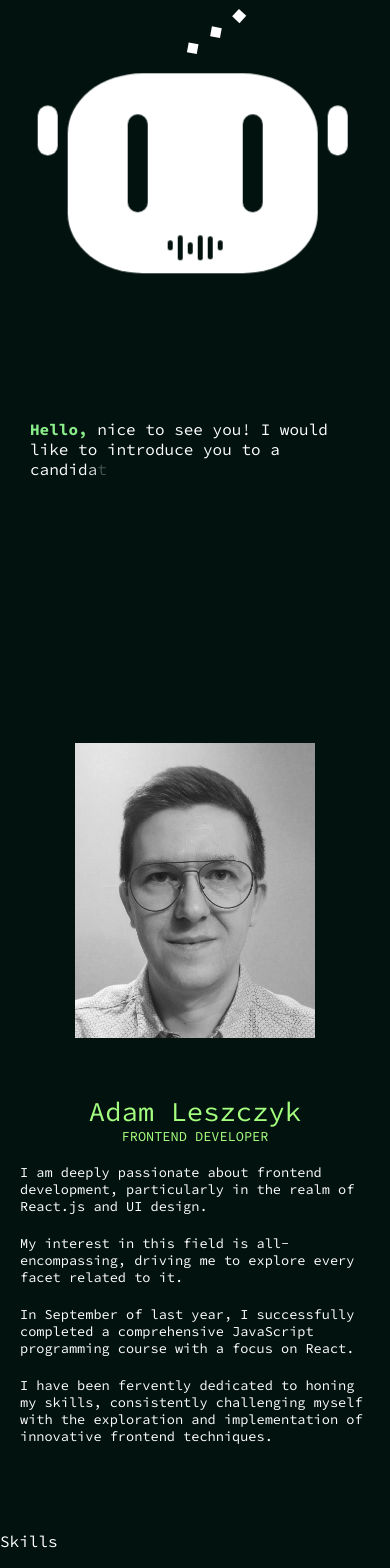
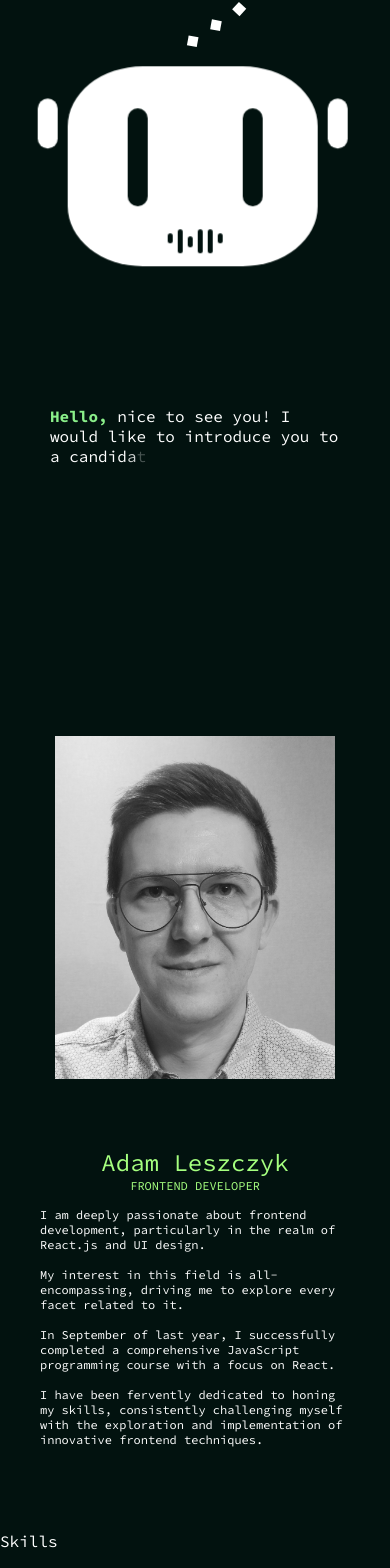
Before and after one commit to AdamCodeDesign/Portfolio-Adam-L, a React (Vite) app: page / in a window 390 px wide. Shown: the part 157-1725 px from the top of the page. Built offline with nearby package versions, Linux system fonts and the light colour scheme.

Commit message:
added some breakpoints

```diff
--- a/src/components/hero/hero.scss
+++ b/src/components/hero/hero.scss
@@ -223,7 +223,7 @@
       .info {
         width: 640px;
         padding-bottom: 100px;
-        padding: 0 20px;
+        padding: 0 40px;
         .text1 {
           color: rgb(138, 239, 138);
           font-weight: bold;
@@ -242,7 +242,7 @@
       .info {
         width: calc(100vw - 20px);
         padding-bottom: 100px;
-        padding: 0 20px;
+        padding: 0 40px;
         .text1 {
           color: rgb(138, 239, 138);
           font-weight: bold;
--- a/src/components/profile/profile.scss
+++ b/src/components/profile/profile.scss
@@ -1,5 +1,5 @@
 .container-profile {
-  @media screen and (orientation: portrait ) {
+  @media screen and (max-width:575px) {
     .profile {
       height: 100vh;
       display: flex;
@@ -7,8 +7,7 @@
       justify-content: space-evenly;
       align-items: center;
       .myphoto {
-
-        width: 240px;
+        width: 280px;
       }
 
       .about-me {
@@ -16,7 +15,8 @@
         flex-direction: column;
         justify-content: center;
         align-items: center;
-        font-size: 1.7em;
+        font-size: 1.5rem;
+        padding: 20px 40px;
         .myname {
             height: 60px;
             display: flex;
@@ -31,28 +31,27 @@
         ol{
             font-size: 0.5em;
             list-style: none;
-            margin: 10px 20px;
 
             li{
-              margin-bottom: 20px;
+              margin-bottom: 15px;
             }
           }
       }
     }
   }
-  @media screen and (orientation: landscape) {
+  @media screen and (min-width:576px) {
     .profile {
       height: 100vh;
       display: flex;
       justify-content: space-evenly;
       align-items: center;
       .myphoto {
-        height: 70vh;
+        height: 90vh;
       }
 
       .about-me {
         width: 40vw;
-        height: 400px;
+        height: 90vh;
         display: flex;
         flex-direction: column;
         justify-content: space-between;
@@ -70,11 +69,11 @@
           }
         }
         ol{
-          font-size: 1rem;
+          font-size: 0.5em;
           list-style: none;
 
           li{
-            margin-bottom: 20px;
+            margin-bottom: 15px;
           }
         }
       }
```
Also changed, not shown: src/components/profile/mixins.scss (added).
